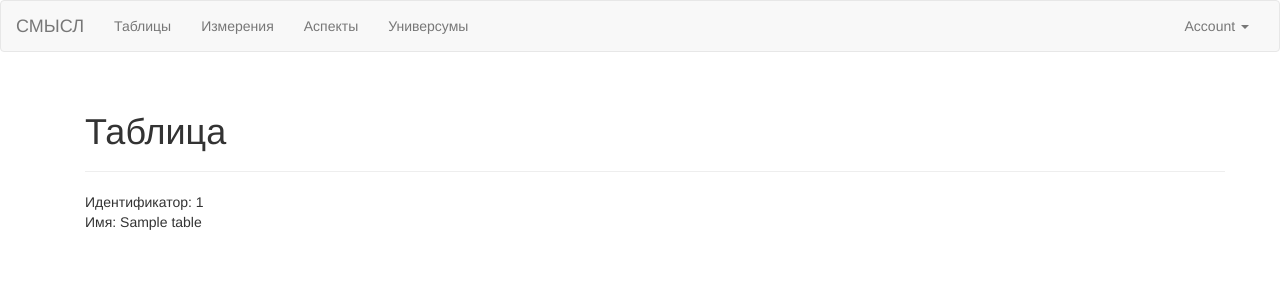
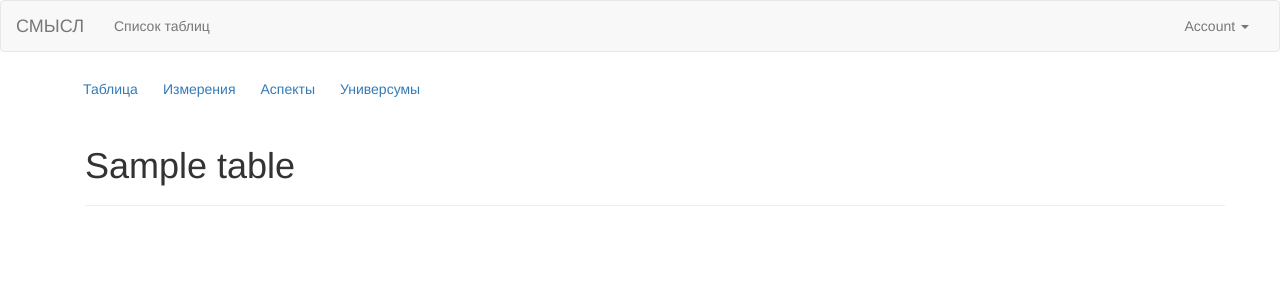
Before and after one commit to pavetok/fractal-matrix, a Flask app: page /tables/1 in a window 1280 px wide. Shown: the top 300 px of the page. Run offline with Flask 2, Linux system fonts and the light colour scheme; tables that the repository leaves empty hold one stand-in row (values such as "Sample post"); some libraries are stand-ins or nearby versions.

Commit message:
added table submenu

```diff
--- a/app/web/base/templates/base/base.html
+++ b/app/web/base/templates/base/base.html
@@ -1,5 +1,5 @@
 {% extends "bootstrap/base.html" %}
-{% block title %}Fractal Table{% endblock %}
+{% block title %} Fractal Table {% endblock %}
 
 <!--head-->
 {% block head %}
@@ -22,19 +22,8 @@
 		</div>
 		<div class="navbar-collapse collapse">
 			<ul class="nav navbar-nav">
-				<li><a href="{{ url_for('tables.get') }}">Таблицы</a></li>
+				<li><a href="{{ url_for('tables.get') }}">Список таблиц</a></li>
 			</ul>
-			{% if table %}
-			<ul class="nav navbar-nav">
-			<li><a href="{{ url_for('dimensions.get', table_id=table.id) }}">Измерения</a></li>
-			</ul>
-			<ul class="nav navbar-nav">
-			<li><a href="{{ url_for('aspects.get', table_id=table.id) }}">Аспекты</a></li>
-			</ul>
-			<ul class="nav navbar-nav">
-			<li><a href="{{ url_for('universums.get', table_id=table.id) }}">Универсумы</a></li>
-			</ul>
-			{% endif %}
 			<ul class="nav navbar-nav navbar-right">
 				<li class="dropdown">
 					<a href="#" class="dropdown-toggle" data-toggle="dropdown">
@@ -61,6 +50,23 @@
 			{{ message }}
 		</div>
 		{% endfor %}
+		<!--table submenu-->
+		{% if table %}
+		<div class="btn-group">
+			<a class="btn btn-link"
+			   href="{{ url_for('tables.get', table_id=table.id) }}"
+			   role="button">Таблица</a>
+			<a class="btn btn-link"
+			   href="{{ url_for('dimensions.get', table_id=table.id) }}"
+			   role="button">Измерения</a>
+			<a class="btn btn-link"
+			   href="{{ url_for('aspects.get', table_id=table.id) }}"
+			   role="button">Аспекты</a>
+			<a class="btn btn-link"
+			   href="{{ url_for('universums.get', table_id=table.id) }}"
+			   role="button">Универсумы</a>
+		</div>
+		{% endif %}
 		<!--page content-->
 		{% block page_content %}
 		{% endblock %}
--- a/app/web/base/templates/base/index.html
+++ b/app/web/base/templates/base/index.html
@@ -1,6 +1,6 @@
 {% extends "base/base.html" %}
 
-{% block title %}Fractal Matrix{% endblock %}
+{% block title %} Fractal Table {% endblock %}
 
 {% block page_content %}
 	<div class="container">
--- a/app/web/tables/templates/tables/get_by_id.html
+++ b/app/web/tables/templates/tables/get_by_id.html
@@ -3,12 +3,39 @@
 {% block title %} Информация о таблице {% endblock %}
 
 {% block page_content %}
-	<div class="container">
-		<div class="page-header">
-			<h1>Таблица</h1>
+<div class="container">
+	<div class="page-header">
+		<h1>{{ table.name }}</h1>
+	</div>
+	{% for aspect in y_aspects %}
+	<div class="row">
+		<div class="col-xs-2 with-padding">
+			<div class="pull-right">
+				{{ aspect.name }}
+			</div>
 		</div>
-			Идентификатор: {{ table.id }}
-			<br>
-			Имя: {{ table.name }}
+		{% if loop.index is odd %}
+		{% for universum in first_row_of_universums %}
+		<div class="col-xs-4 with-border with-padding with-background">
+			{{ universum.name }}
+		</div>
+		{% endfor %}
+		{% elif loop.index is even %}
+		{% for universum in second_row_of_universums %}
+		<div class="col-xs-4 with-border with-padding with-background">
+			{{ universum.name }}
+		</div>
+		{% endfor %}
+		{% endif %}
 	</div>
+	{% endfor %}
+	<div class="row">
+		<div class="col-xs-2"></div>
+		{% for aspect in x_aspects %}
+		<div class="col-xs-4 with-padding">
+			{{ aspect.name }}
+		</div>
+		{% endfor %}
+	</div>
+</div>
 {% endblock %}
--- a/app/web/tables/views.py
+++ b/app/web/tables/views.py
@@ -2,7 +2,7 @@
 from flask import render_template, url_for, flash, redirect
 from . import tables
 from ... import db
-from ..models import Table
+from ..models import Table, Aspect
 from .forms import TableForm
 
 
@@ -14,7 +14,22 @@ def get(table_id=None):
         return render_template('tables/get.html', tables=tables)
     else:
         table = Table.query.get_or_404(table_id)
-        return render_template('tables/get_by_id.html', table=table)
+        universums = list(table.universums)
+        first_row_of_universums = (universum for universum in universums if \
+                                   universums.index(universum) % 2 == 0)
+        second_row_of_universums = (universum for universum in universums if \
+                                    universums.index(universum) % 2 == 1)
+        superaspects = Aspect.query.filter_by(superaspect_id=None)
+        if len(list(superaspects)) == 2:
+            (x_aspects, y_aspects) = (superaspect.subaspects for superaspect in superaspects)
+            return render_template('tables/get_by_id.html',
+                                   table=table,
+                                   x_aspects=reversed(x_aspects),
+                                   y_aspects=y_aspects,
+                                   first_row_of_universums=reversed(list(first_row_of_universums)),
+                                   second_row_of_universums=reversed(list(second_row_of_universums)))
+        else:
+            return render_template('tables/get_by_id.html', table=table)
 
 @tables.route('/tables/create', methods=['GET', 'POST'])
 def create():
@@ -24,7 +39,7 @@ def create():
         db.session.add(table)
         db.session.commit()
         flash('Таблица была создана')
-        table = Table.query.filter_by(name=table.name).first()
+        table = Table.query.get_or_404(table.id)
         return redirect(url_for('.get', table_id=table.id))
     return render_template('tables/create.html', form=form)
 
```
Also changed, not shown: app/web/base/views.py (+1 -16 lines).
